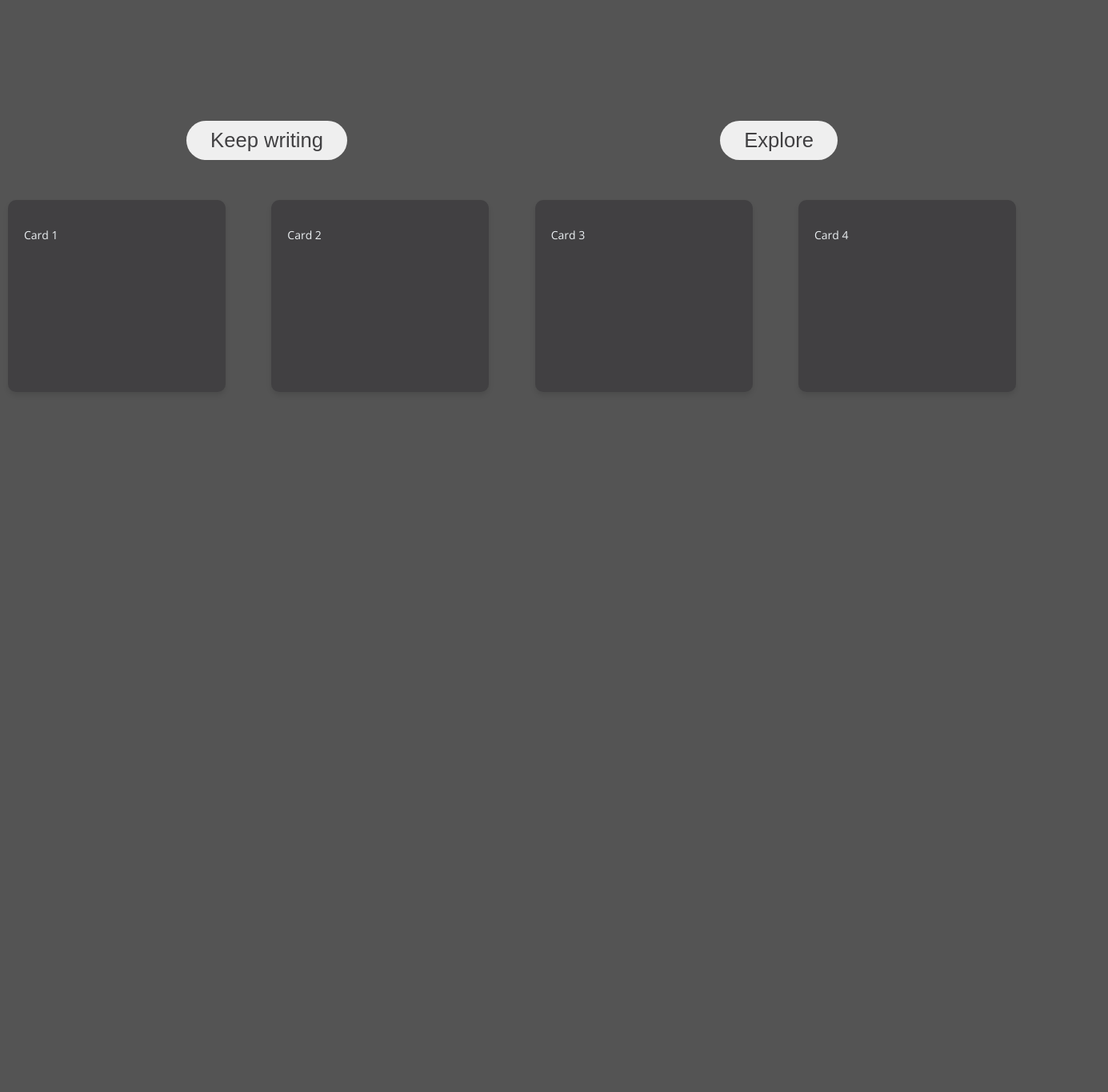
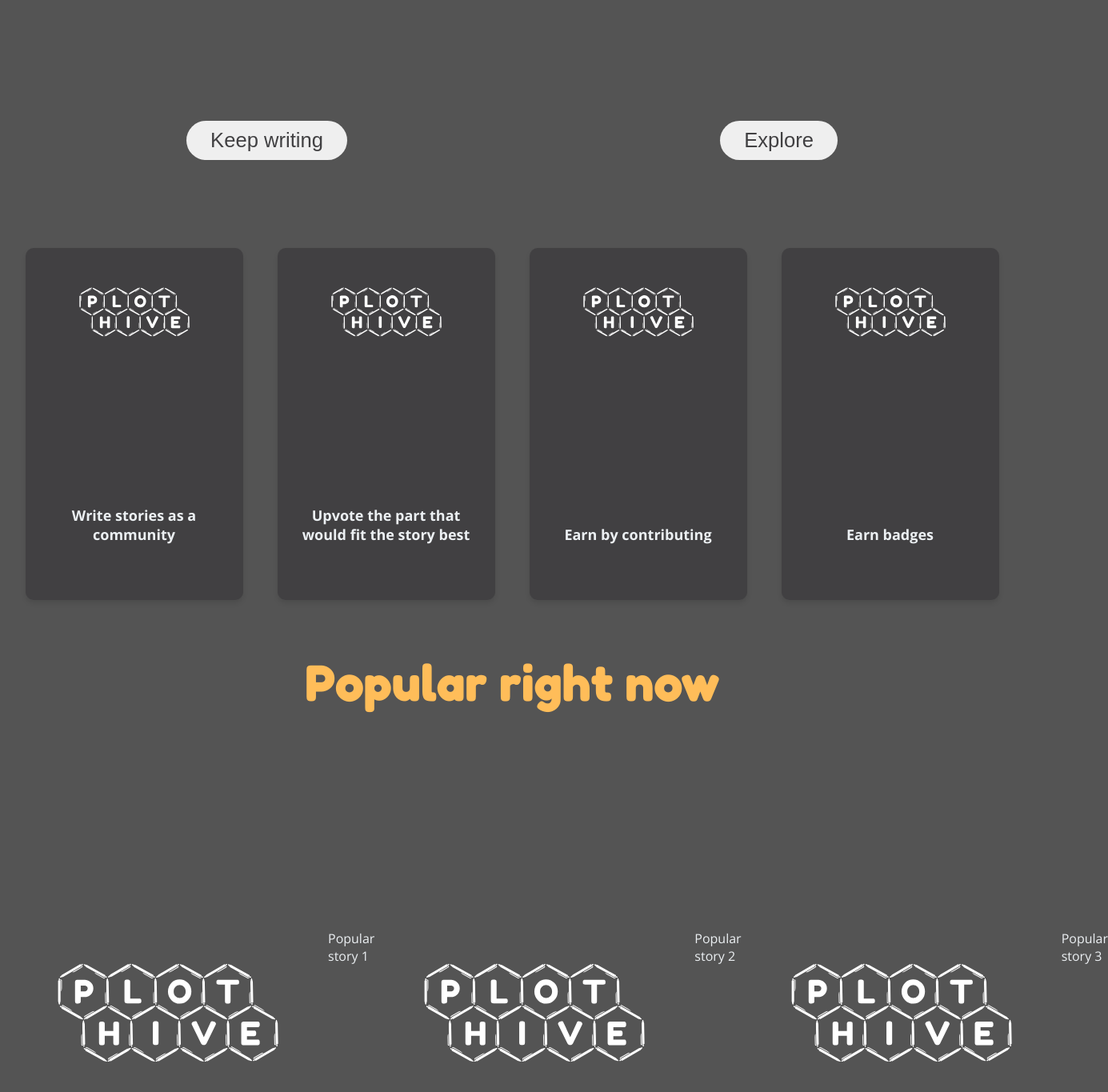
Before and after one commit to Jonasi-Deetens/PlotHive, a React (Vite) app in the folder client/: page / in a window 1280 px wide. Shown: the part 529-1894 px from the top of the page at 80% size, 1385 px wide, since content can reach past the window. Before the commit the page ends 1029 px from the top, so only its background shows below. Built offline with nearby package versions, Linux system fonts and the light colour scheme.

Commit message:
Start of popular section on homepage

```diff
--- a/client/src/assets/styles/pages/Home/home.css
+++ b/client/src/assets/styles/pages/Home/home.css
@@ -1,5 +1,8 @@
 @import url("https://fonts.googleapis.com/css2?family=Fredoka:wght@300..700&family=Merriweather:ital,wght@0,300;0,400;0,700;0,900;1,300;1,400;1,700;1,900&family=Open+Sans:ital,wght@0,300..800;1,300..800&display=swap");
 @import url("https://fonts.googleapis.com/css2?family=Libre+Baskerville:ital,wght@0,400;0,700;1,400&display=swap");
+main.home-page {
+  margin-bottom: 20px;
+}
 main.home-page h1 {
   display: flex;
   flex-direction: column;
@@ -16,7 +19,7 @@ main.home-page button.home-header-button {
   text-decoration: none;
   margin: 20px auto 0;
   padding: 10px 30px;
-  margin-bottom: 5vh;
+  margin-bottom: 10vh;
   border: none;
   border-radius: 50px;
   font-size: 24px;
@@ -34,23 +37,42 @@ main.home-page button:focus {
 }
 main.home-page .card-container {
   display: flex;
-  justify-content: space-between;
+  justify-content: space-around;
   padding: 10px;
+  margin-top: 20px;
+  padding-bottom: 20px;
+  height: 30vh;
 }
-main.home-page .card-container .card {
+main.home-page .card {
   width: calc(20% - 20px);
   text-align: center;
   padding: 20px;
   background-color: #414042;
   border-radius: 10px;
   box-shadow: 0 4px 6px rgba(0, 0, 0, 0.1);
-  height: 25vh;
+  height: 50vh;
+  display: flex;
+  flex-direction: column;
+  align-items: center;
+  justify-content: space-between;
+  padding-bottom: 20px;
 }
-main.home-page .card-container .card i {
-  font-size: 24px;
-  margin-bottom: 10px;
+main.home-page .card img {
+  width: 200px;
+  height: auto;
+  margin-bottom: auto;
 }
-main.home-page .card-container .card p {
-  font-size: 14px;
+main.home-page .card p {
+  font-size: 18px;
+  font-weight: bold;
   color: #ecf0f3;
+  margin-bottom: 50px;
+}
+main.home-page div.popular-section {
+  display: flex;
+  justify-content: space-around;
+  padding: 10px;
+  margin-top: 20px;
+  padding-bottom: 20px;
+  height: 30vh;
 }/*# sourceMappingURL=home.css.map */
--- a/client/src/assets/styles/pages/Home/home.scss
+++ b/client/src/assets/styles/pages/Home/home.scss
@@ -1,6 +1,7 @@
 @use "../../../SASS/" as *;
 
 main.home-page{
+    margin-bottom: 20px;
     h1{
         display: flex;
         flex-direction: column;
@@ -17,7 +18,7 @@ main.home-page{
         text-decoration: none;
         margin: 20px auto 0;
         padding: 10px 30px;
-        margin-bottom: 5vh;
+        margin-bottom: 10vh;
         border: none;
         border-radius: 50px;
         font-size: 24px;
@@ -36,29 +37,46 @@ main.home-page{
       }
       .card-container {
         display: flex;
-        justify-content: space-between;
+        justify-content: space-around;
         padding: 10px;
+        margin-top: 20px;
+        padding-bottom: 20px;
+        height: 30vh;
+      }
 
       .card {
-          width: calc(20% - 20px); // Adjust the width as needed
+        width: calc(20% - 20px);
         text-align: center;
         padding: 20px;
-          background-color: $background-dark; // Card background color
+        background-color: $background-dark;
         border-radius: 10px;
         box-shadow: 0 4px 6px rgba(0, 0, 0, 0.1);
-          height: 25vh;
+        height: 50vh;
+        display: flex;
+        flex-direction: column;
+        align-items: center;
+        justify-content: space-between;
+        padding-bottom: 20px;
 
-          i {
-            font-size: 24px; // Adjust the icon size as needed
-            margin-bottom: 10px;
+        img {
+          width: 200px;
+          height: auto;
+          margin-bottom: auto;
         }
 
         p {
-            font-size: 14px; // Adjust the text size as needed
+          font-size: 18px;
+          font-weight: bold;
           color: $fontcolor;
+          margin-bottom: 50px;
         }
       }
+      div.popular-section {
+        display: flex;
+        justify-content: space-around;
+        padding: 10px;
+        margin-top: 20px;
+        padding-bottom: 20px;
+        height: 30vh;
       }
-
-
     }
--- a/client/src/pages/Home.jsx
+++ b/client/src/pages/Home.jsx
@@ -13,20 +13,37 @@ const Home = () => {
     </div>
     <div className="card-container">
   <div className="card">
-    <i className="fas fa-icon"></i>
-    <p>Card 1</p>
+  <img src="src/assets/Logo/logo-navbar.svg" alt="icon1" />
+    <p>Write stories as a community</p>
   </div>
   <div className="card">
-    <i className="fas fa-icon"></i>
-    <p>Card 2</p>
+  <img src="src/assets/Logo/logo-navbar.svg" alt="icon2" />
+    <p>Upvote the part that would fit the story best</p>
   </div>
   <div className="card">
-    <i className="fas fa-icon"></i>
-    <p>Card 3</p>
+  <img src="src/assets/Logo/logo-navbar.svg" alt="icon3" />
+    <p>Earn by contributing</p>
   </div>
   <div className="card">
-    <i className="fas fa-icon"></i>
-    <p>Card 4</p>
+    <img src="src/assets/Logo/logo-navbar.svg" alt="icon4" />
+    <p>Earn badges</p>
+  </div>
+</div>
+<h1>Popular right now</h1>
+<div className="popular-section">
+  <div className='popular-cards'>
+    <div className="popular-card">
+      <img src="src/assets/Logo/logo-navbar.svg" alt="icon1" />
+      <p>Popular story 1</p>
+    </div>
+    <div className="popular-card">
+      <img src="src/assets/Logo/logo-navbar.svg" alt="icon2" />
+      <p>Popular story 2</p>
+    </div>
+    <div className="popular-card">
+      <img src="src/assets/Logo/logo-navbar.svg" alt="icon3" />
+      <p>Popular story 3</p>
+    </div>
   </div>
 </div>
     </main>
```
Also changed, not shown: 1 other file (tests, documents, lock files or other folders). Lines whose indentation alone changed are shown as unchanged.
